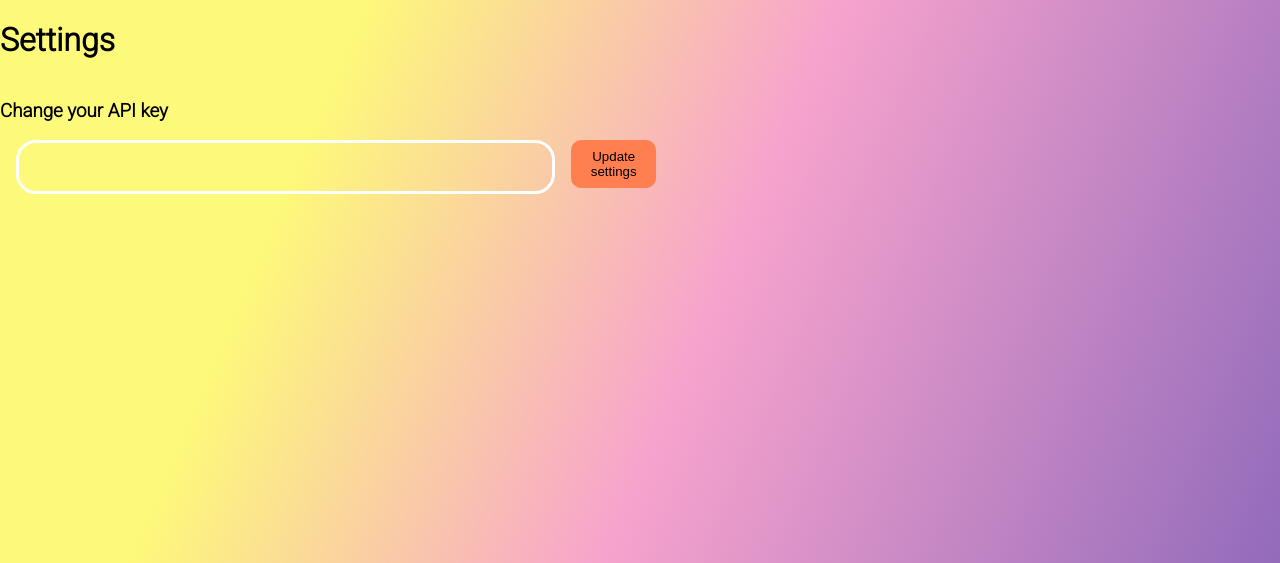
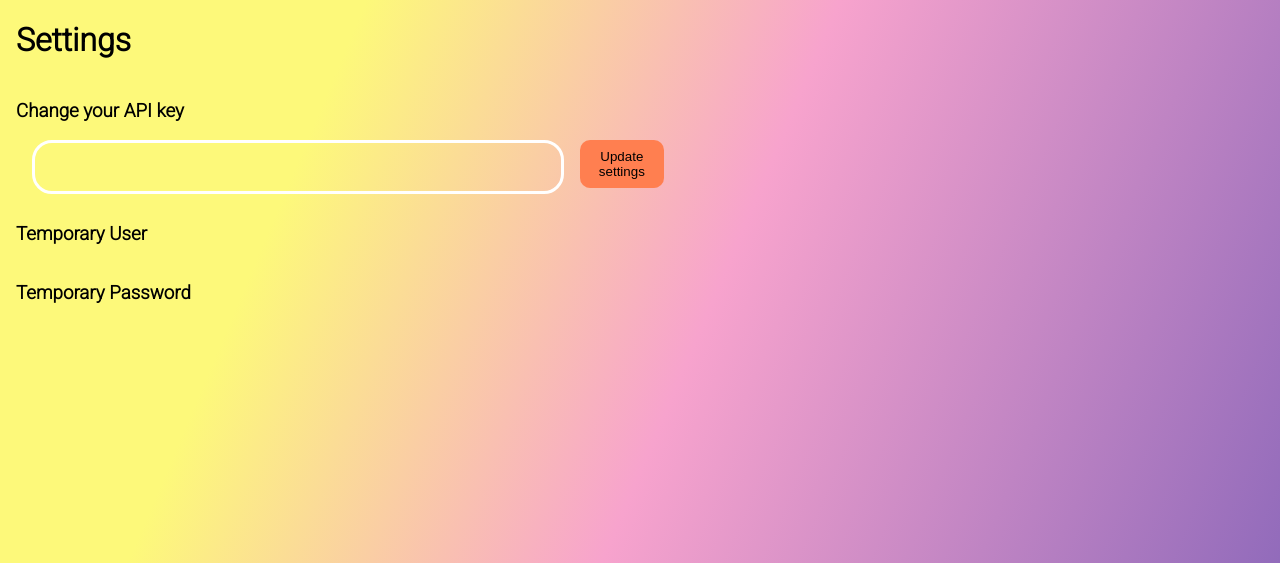
Before and after one commit to ManuelCampiUA/NGPT, a Flask app: template app/templates/settings.html in a window 1280 px wide. Shown: the part 68-631 px from the top of the page. Run offline with Flask 3, Linux system fonts and the light colour scheme; the template is opened without the code that fills it, so the values that code supplies are empty; parts of the project's set-up code (start-up, migrations or seed data) failed here and were passed over.

Commit message:
Temporary user e password display su settings html

```diff
--- a/app/static/css/settings.css
+++ b/app/static/css/settings.css
@@ -8,6 +8,7 @@ ul {
     display: flex;
     flex-direction: column;
     justify-content: flex-start;
+    padding-left: 1rem;
 }
 
 .setting {
--- a/app/templates/settings.html
+++ b/app/templates/settings.html
@@ -13,6 +13,10 @@
             <button type="submit">Update settings</button>
         </div>
     </form>
+    <h3>Temporary User</h3>
+    <span></span>
+    <h3>Temporary Password</h3>
+
 </div>
 <script src="{{ url_for('static', filename='js/settings.js') }}"></script>
 {% endblock %}
```
